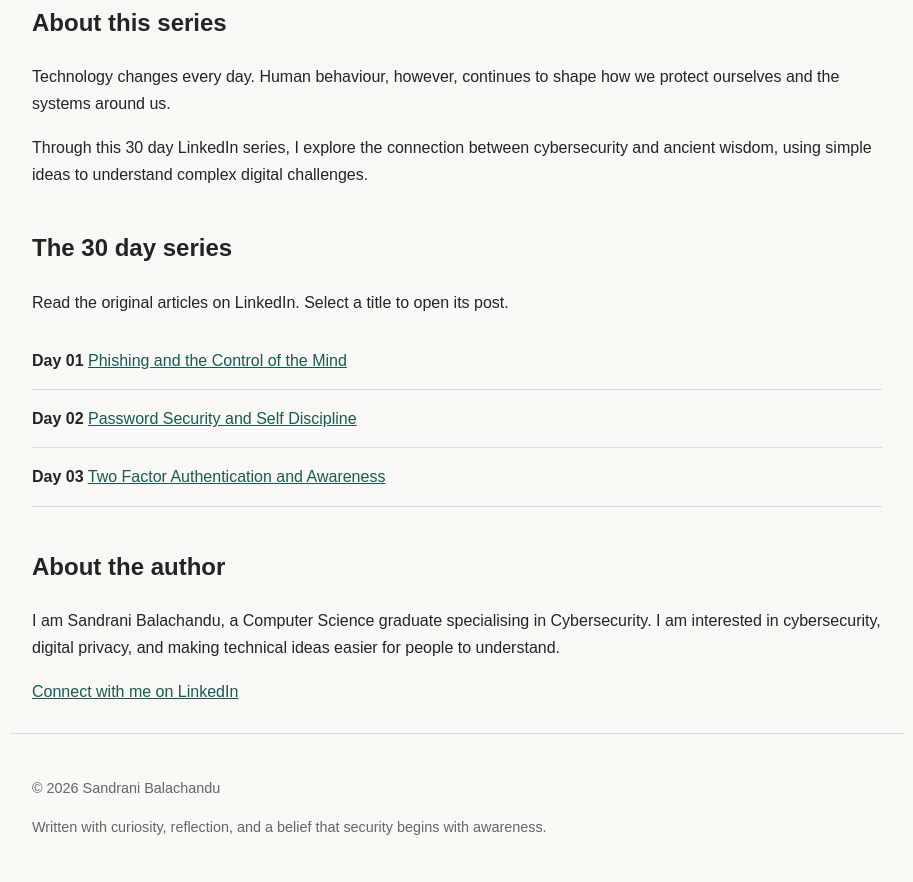
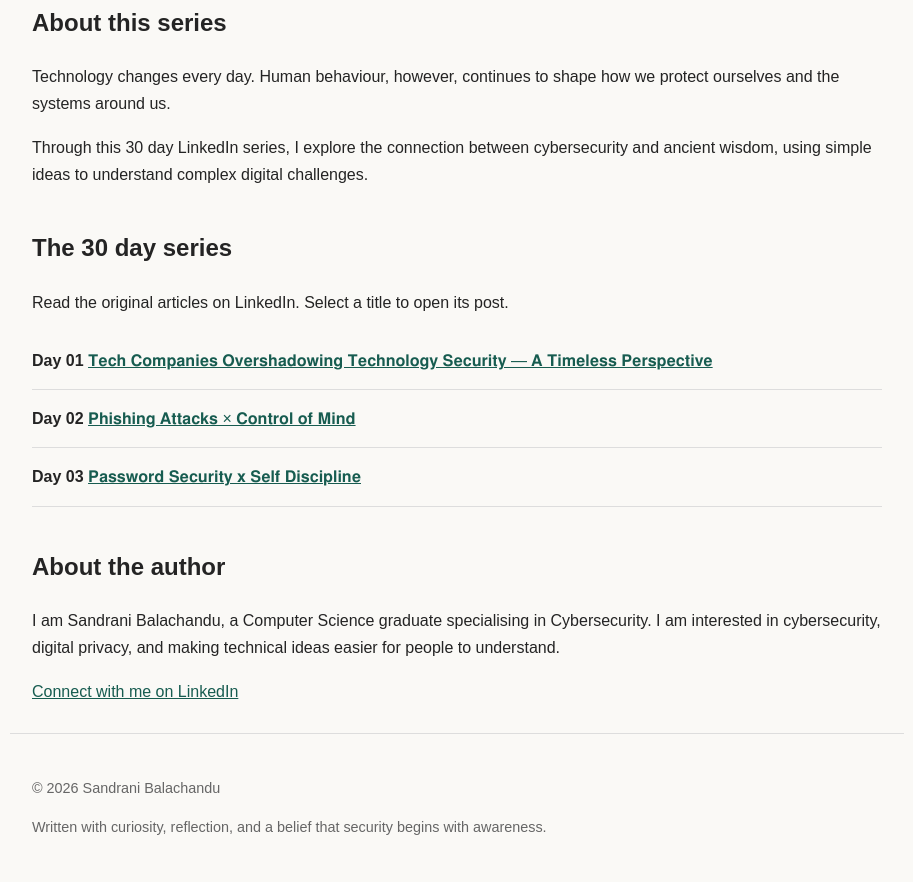
Before and after one commit to Balachandu86/balachandu86.github.io, a plain HTML site: page index.html in a window 1280 px wide. Shown: the part 564-1446 px from the top of the page, without its empty margins (183-1096 px from the left). Drawn offline with Linux system fonts and the light colour scheme.

Commit message:
Update LinkedIn post URLs and titles in index.html

```diff
--- a/index.html
+++ b/index.html
@@ -91,22 +91,22 @@
 
     <div class="blog">
       <strong>Day 01</strong>
-      <a href="#" target="_blank" rel="noopener">
-        Phishing and the Control of the Mind
+      <a href="https://lnkd.in/p/g3A79Eiu" target="_blank" rel="noopener">
+        𝐓𝐞𝐜𝐡 𝐂𝐨𝐦𝐩𝐚𝐧𝐢𝐞𝐬 𝐎𝐯𝐞𝐫𝐬𝐡𝐚𝐝𝐨𝐰𝐢𝐧𝐠 𝐓𝐞𝐜𝐡𝐧𝐨𝐥𝐨𝐠𝐲 𝐒𝐞𝐜𝐮𝐫𝐢𝐭𝐲 — 𝐀 𝐓𝐢𝐦𝐞𝐥𝐞𝐬𝐬 𝐏𝐞𝐫𝐬𝐩𝐞𝐜𝐭𝐢𝐯𝐞
       </a>
     </div>
 
     <div class="blog">
       <strong>Day 02</strong>
-      <a href="#" target="_blank" rel="noopener">
-        Password Security and Self Discipline
+      <a href="https://lnkd.in/p/gxten8A3" target="_blank" rel="noopener">
+        𝐏𝐡𝐢𝐬𝐡𝐢𝐧𝐠 𝐀𝐭𝐭𝐚𝐜𝐤𝐬 × 𝐂𝐨𝐧𝐭𝐫𝐨𝐥 𝐨𝐟 𝐌𝐢𝐧𝐝
       </a>
     </div>
 
     <div class="blog">
       <strong>Day 03</strong>
-      <a href="#" target="_blank" rel="noopener">
-        Two Factor Authentication and Awareness
+      <a href="https://lnkd.in/p/gHxnMWVG" target="_blank" rel="noopener">
+        𝐏𝐚𝐬𝐬𝐰𝐨𝐫𝐝 𝐒𝐞𝐜𝐮𝐫𝐢𝐭𝐲 𝐱 𝐒𝐞𝐥𝐟 𝐃𝐢𝐬𝐜𝐢𝐩𝐥𝐢𝐧𝐞
       </a>
     </div>
 
@@ -124,7 +124,7 @@
       privacy, and making technical ideas easier
       for people to understand.
     </p>
-    <a href="YOUR_LINKEDIN_PROFILE_URL"
+    <a href="https://www.linkedin.com/in/chandu-sandrani"
        target="_blank" rel="noopener">
       Connect with me on LinkedIn
     </a>
```
